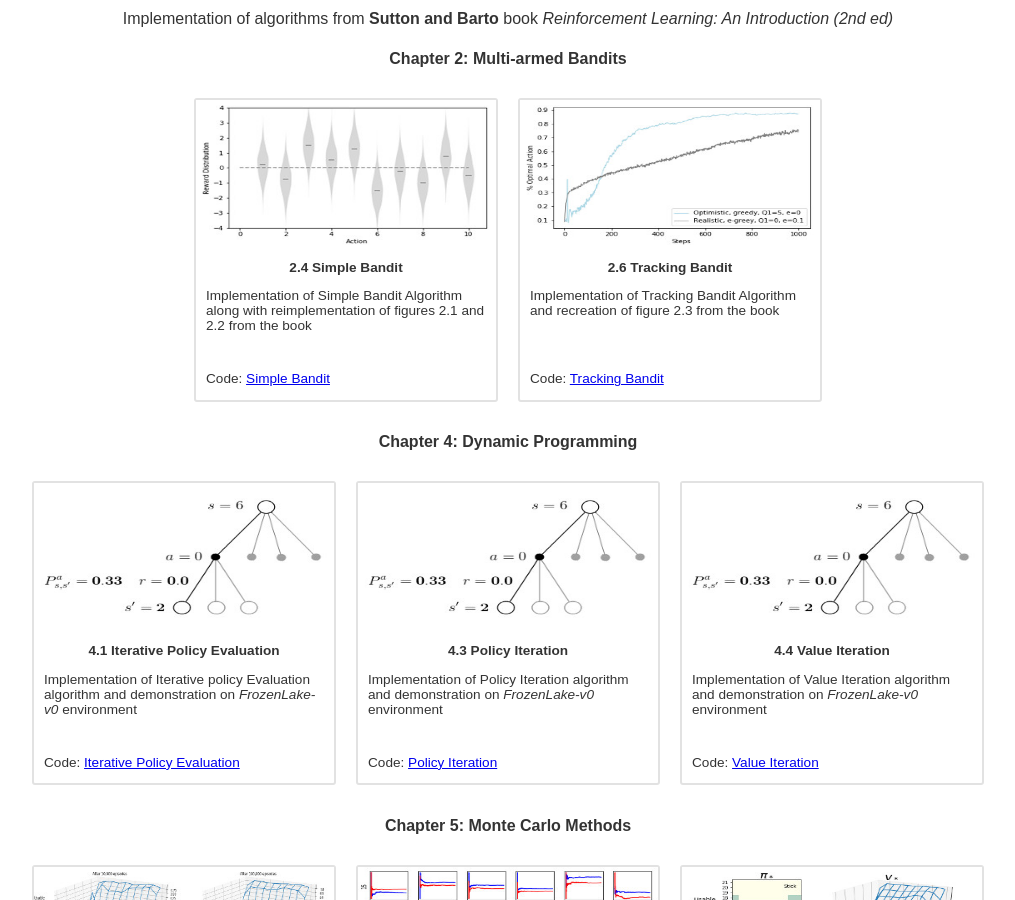
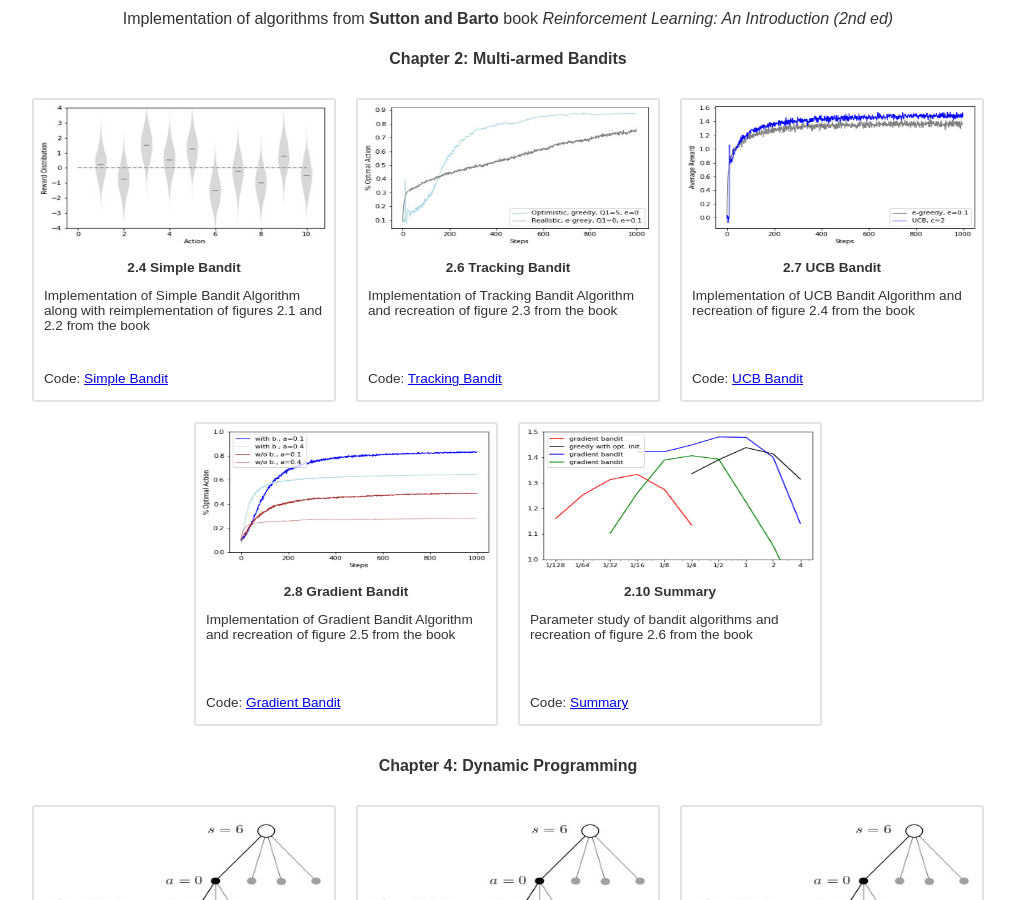
Before and after one commit to marcinbogdanski/marcinbogdanski.github.io, a Jekyll site: the page built from reinforcement-learning.html, in a window 1280 px wide and 900 px high, scrolled down 598 px. Shown: the whole window, without its empty margins (132-1147 px from the left). Built offline with Jekyll 4.4.1, drawn with Linux system fonts in a browser that asks for light colours.

Commit message:
Add Bandit Algorithms

```diff
--- a/reinforcement-learning.html
+++ b/reinforcement-learning.html
@@ -75,6 +75,29 @@ layout: default
             link_href="https://marcinbogdanski.github.io/rl-sketchpad/RL_An_Introduction_2018/0206_Tracking_Bandit.html"
             %}
 
+        {% include card.html
+            image="/assets/images/rlintro/fig_0204.jpg"
+            title="2.7 UCB Bandit"
+            description='Implementation of UCB Bandit Algorithm and recreation of figure 2.4 from the book'
+            link_text="UCB Bandit"
+            link_href="https://marcinbogdanski.github.io/rl-sketchpad/RL_An_Introduction_2018/0207_UCB_Bandit.html"
+            %}
+
+        {% include card.html
+            image="/assets/images/rlintro/fig_0205.jpg"
+            title="2.8 Gradient Bandit"
+            description='Implementation of Gradient Bandit Algorithm and recreation of figure 2.5 from the book'
+            link_text="Gradient Bandit"
+            link_href="https://marcinbogdanski.github.io/rl-sketchpad/RL_An_Introduction_2018/0208_Gradient_Bandit.html"
+            %}
+
+        {% include card.html
+            image="/assets/images/rlintro/fig_0206.jpg"
+            title="2.10 Summary"
+            description='Parameter study of bandit algorithms and recreation of figure 2.6 from the book'
+            link_text="Summary"
+            link_href="https://marcinbogdanski.github.io/rl-sketchpad/RL_An_Introduction_2018/0210_Param_Study.html"
+            %}
     </ul>
 </div>
 
```
Also changed, not shown: assets/images/rlintro/fig_0204.jpg (added), assets/images/rlintro/fig_0205.jpg (added), assets/images/rlintro/fig_0206.jpg (added).
